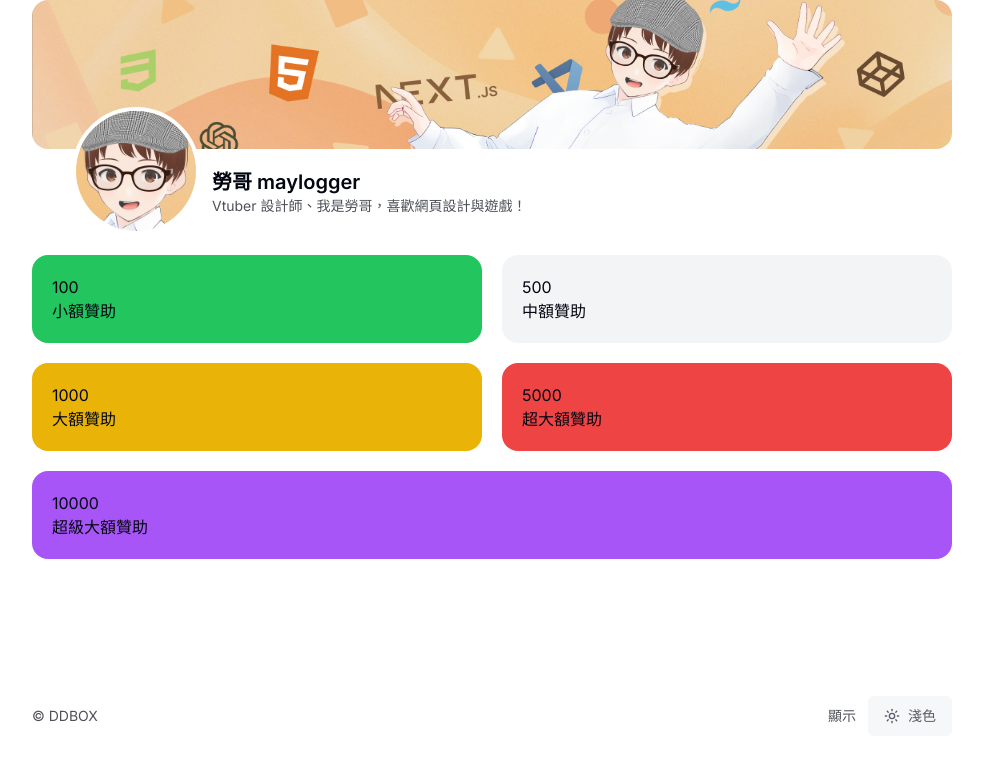
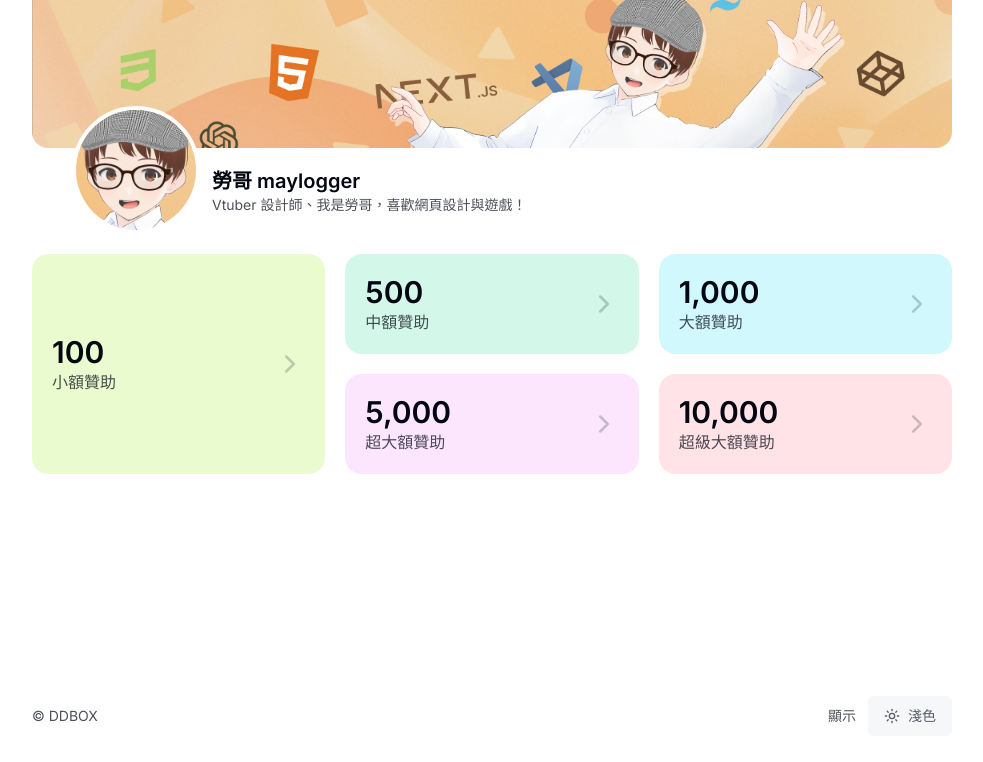
Before and after one commit to the-ddbox/ddbox-donate, a Next.js app: page / in a window 1280 px wide. Shown: the top 762 px of the page, without its empty margins (148-1131 px from the left). Built offline with nearby package versions, Linux system fonts and the light colour scheme.

Commit message:
change design

```diff
--- a/app/page.tsx
+++ b/app/page.tsx
@@ -1,45 +1,145 @@
+'use client'
 import Image from 'next/image'
+import Link from 'next/link'
+import { useRef } from 'react'
+import { ChevronRight } from 'lucide-react'
+import { motion, useScroll, useTransform } from 'framer-motion'
+
+const user = {
+  coverImage: 'coverimage.jpg',
+  profilePicture: 'profilepicture.jpg',
+  name: '勞哥 maylogger',
+  bio: 'Vtuber 設計師、我是勞哥，喜歡網頁設計與遊戲！',
+}
 
 const donateLevel = [
   {
-    amout: 100,
+    amout: '100',
     title: '小額贊助',
-    color: 'bg-green-500',
+    color: 'bg-lime-300',
   },
   {
-    amout: 500,
+    amout: '500',
     title: '中額贊助',
-    color: 'bg-blue-500',
+    color: 'bg-emerald-300',
   },
   {
-    amout: 1000,
+    amout: '1,000',
     title: '大額贊助',
-    color: 'bg-yellow-500',
+    color: 'bg-cyan-300',
   },
   {
-    amout: 5000,
+    amout: '5,000',
     title: '超大額贊助',
-    color: 'bg-red-500',
+    color: 'bg-fuchsia-300',
   },
   {
-    amout: 10000,
+    amout: '10,000',
     title: '超級大額贊助',
-    color: 'bg-purple-500',
+    color: 'bg-rose-300',
   },
 ]
 
+const amoutGroup = {
+  animate: {
+    transition: {
+      staggerChildren: 0.075,
+    },
+  },
+}
+
+const amoutItem = {
+  init: { opacity: 0 },
+  animate: { opacity: 1 },
+}
+
+const Profile = () => {
+  const ref = useRef(null)
+  const { scrollY } = useScroll()
+  const coverMove = useTransform(scrollY, [0, 100], [0, 50])
+  const blur = useTransform(scrollY, [5, 60], ['blur(0px)', 'blur(5px)'])
+
+  return (
+    <header className="mb-5">
+      <div className="container max-sm:p-0">
+        <div className="relative aspect-[620/100] bg-gray-100 dark:bg-gray-900 sm:rounded-b-2xl overflow-hidden bg-cover bg-center">
+          <motion.div
+            className="absolute inset-0"
+            style={{ y: coverMove, filter: blur }}
+          >
+            <Image
+              src={`/${user.coverImage}`}
+              fill
+              className="object-cover"
+              alt={`Cover Image for ${user.name}`}
+            />
+          </motion.div>
+        </div>
+        <div className="[--profile-picture-size:64px] sm:[--profile-picture-size:128px] flex gap-1 sm:gap-3 px-5 sm:px-10">
+          {/* profile picture */}
+          <div className=" flex-none w-[--profile-picture-size] h-[--profile-picture-size] relative overflow-hidden rounded-full -mt-[calc(var(--profile-picture-size)/3)] border-4 border-[hsl(var(--background))]">
+            <Image
+              className="object-cover aspect-square"
+              src={`/${user.profilePicture}`}
+              fill
+              alt={`Cover Image for ${user.name}`}
+            />
+          </div>
+          {/* profile content */}
+          <div className="flex-auto flex flex-col justify-center py-1">
+            <h1 className="sm:text-xl font-semibold line-clamp-1">
+              {user.name}
+            </h1>
+            <p className="text-xs sm:text-sm line-clamp-2 opacity-70">
+              {user.bio}
+            </p>
+          </div>
+        </div>
+      </div>
+    </header>
+  )
+}
+
 export default function Home() {
   return (
-    <div className="grid grid-cols-2 container gap-5">
-      {donateLevel.map((item, id) => (
-        <div
-          key={id}
-          className={`rounded-lg sm:rounded-2xl p-5 bg-gray-100 dark:bg-gray-800 last:odd:col-span-2 ${item.color}`}
-        >
-          <h2>{item.amout}</h2>
-          <p>{item.title}</p>
-        </div>
-      ))}
-    </div>
+    <>
+      <Profile />
+      <motion.div
+        initial="init"
+        animate="animate"
+        variants={amoutGroup}
+        className="grid grid-cols-1 sm:grid-cols-2 lg:grid-cols-3 container gap-5"
+      >
+        {donateLevel.map((item, id) => (
+          <motion.div
+            key={id}
+            variants={amoutItem}
+            className="rounded-lg sm:rounded-2xl p-5 sm:first:odd:col-span-2 lg:first:odd:col-span-1 lg:first:odd:row-span-2 relative overflow-hidden group"
+          >
+            <Link
+              href={`/donate/${item.amout}`}
+              className="relative h-full z-20 flex items-center justify-between"
+            >
+              <div>
+                <h2 className="text-2xl sm:text-3xl font-semibold">
+                  {item.amout}
+                </h2>
+                <p className="opacity-70 group-hover:opacity-90">
+                  {item.title}
+                </p>
+              </div>
+              <ChevronRight className="[--size:30px] h-[--size] w-[--size] opacity-20 transition group-hover:opacity-100 group-hover:translate-x-1" />
+            </Link>
+            <div
+              className={`absolute rounded-lg sm:rounded-2xl inset-0 z-10 opacity-0 group-hover:opacity-30
+              ring-black/30 dark:ring-white/70 ring-inset ring-4 transition duration-500 pointer-events-none`}
+            />
+            <div
+              className={`absolute rounded-lg sm:rounded-2xl inset-0 z-0 opacity-30 group-hover:opacity-70 group-hover:border dark:group-hover:opacity-50 ${item.color} transition duration-500 pointer-events-none`}
+            />
+          </motion.div>
+        ))}
+      </motion.div>
+    </>
   )
 }
--- a/components/footer.tsx
+++ b/components/footer.tsx
@@ -2,7 +2,7 @@ import ThemeSelector from '@/components/theme-selector'
 
 const Footer = () => {
   return (
-    <footer>
+    <footer className="pt-8">
       <div className="container text-center text-sm opacity-70 flex justify-between items-center">
         <div>&copy; DDBOX</div>
         <div className="flex gap-3 justify-center items-center">
--- a/components/header.tsx
+++ b/components/header.tsx
@@ -1,51 +1,5 @@
-import Image from 'next/image'
-import ProfilePicture from '@/public/profilepicture.jpg'
-import CoverImage from '@/public/coverimage.jpg'
-
-const user = {
-  coverImage: CoverImage,
-  profilePicture: ProfilePicture,
-  name: '勞哥 maylogger',
-  bio: 'Vtuber 設計師、我是勞哥，喜歡網頁設計與遊戲！',
-}
-
 const Header = () => {
-  return (
-    <header className="mb-5">
-      <div className="container">
-        <div className="aspect-[1665/270] relative rounded-lg sm:rounded-2xl overflow-hidden">
-          <Image
-            className="object-cover"
-            src={user.coverImage}
-            placeholder="blur"
-            fill
-            alt={`Cover Image for ${user.name}`}
-          />
-        </div>
-        <div className="[--profile-picture-size:64px] sm:[--profile-picture-size:128px] flex gap-1 sm:gap-3 px-5 sm:px-10">
-          {/* profile picture */}
-          <div className=" flex-none w-[--profile-picture-size] h-[--profile-picture-size] relative overflow-hidden rounded-full -mt-[calc(var(--profile-picture-size)/3)] border-4 border-[hsl(var(--background))]">
-            <Image
-              className="object-cover aspect-square"
-              src={user.profilePicture}
-              fill
-              placeholder="blur"
-              alt={`Cover Image for ${user.name}`}
-            />
-          </div>
-          {/* profile content */}
-          <div className="flex-auto flex flex-col justify-center py-1">
-            <h1 className="sm:text-xl font-semibold line-clamp-1">
-              {user.name}
-            </h1>
-            <p className="text-xs sm:text-sm line-clamp-2 opacity-70">
-              {user.bio}
-            </p>
-          </div>
-        </div>
-      </div>
-    </header>
-  )
+  return <></>
 }
 
 export default Header
```
